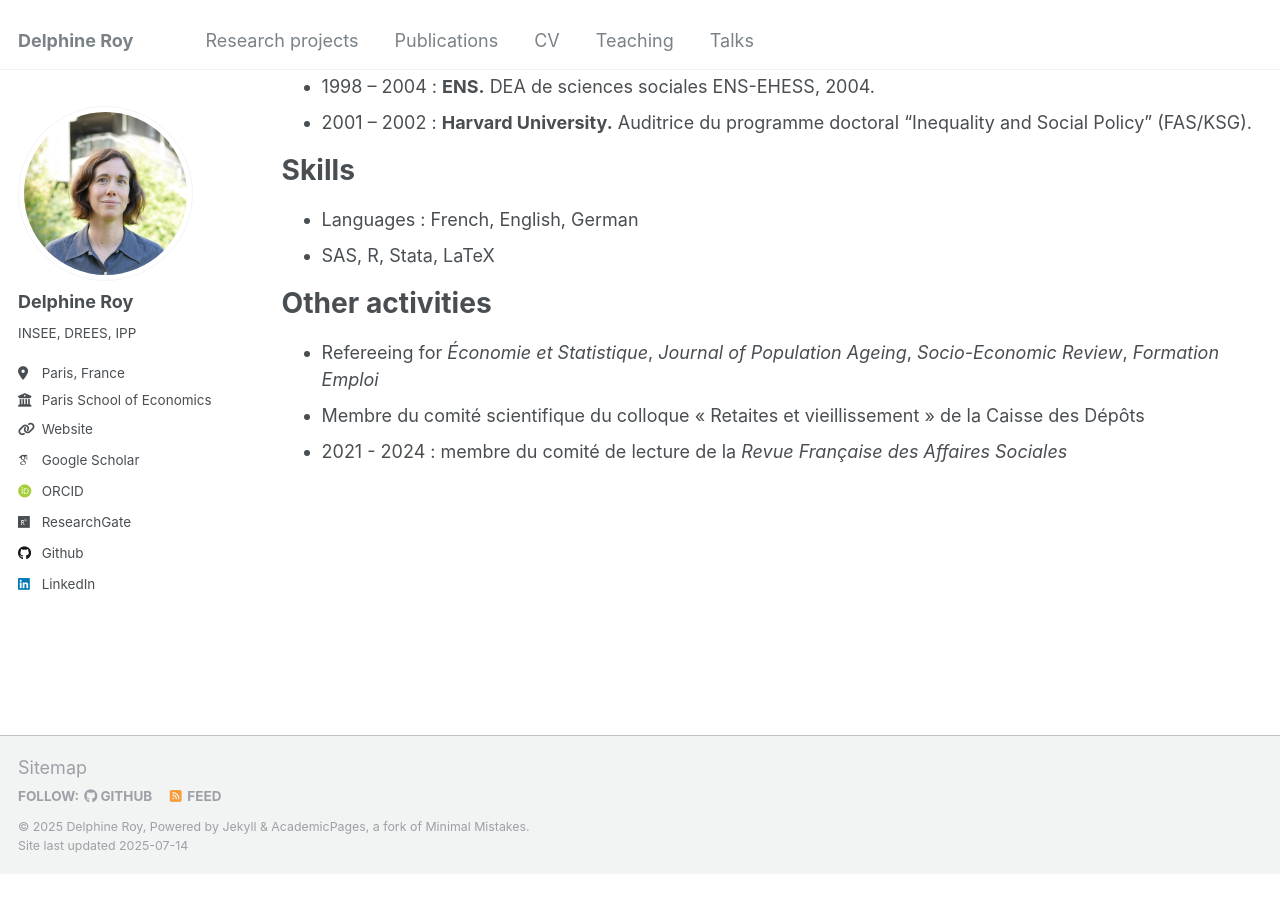
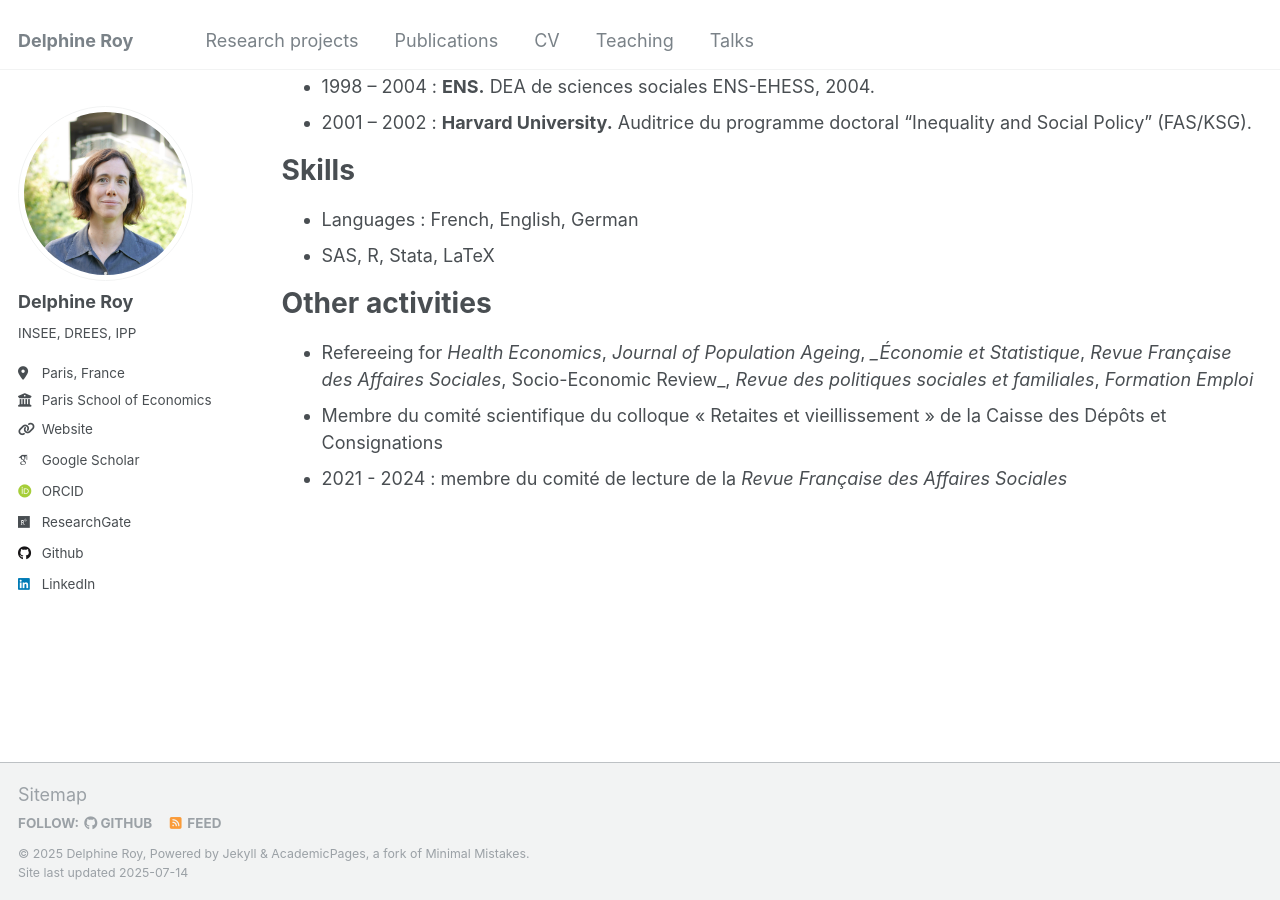
Before and after one commit to DelphineRoy/delphineroy.github.io, a Jekyll site: the page built from _pages/cv.md, in a window 1280 px wide and 900 px high, scrolled down 611 px. Built offline with Jekyll 4.4.1, drawn with Linux system fonts in a browser that asks for light colours; some web fonts are replaced; before the commit the page ends 1484 px from its top, so only the background shows below that.

Commit message:
Update cv.md with refereeing

```diff
--- a/_pages/cv.md
+++ b/_pages/cv.md
@@ -41,6 +41,6 @@ Skills
 
 Other activities
 ======
-- Refereeing for _Économie et Statistique_, _Journal of Population Ageing_, _Socio-Economic Review_, _Formation Emploi_
-- Membre du comité scientifique du colloque « Retaites et vieillissement » de la Caisse des Dépôts
+- Refereeing for _Health Economics_, _Journal of Population Ageing_, __Économie et Statistique_, _Revue Française des Affaires Sociales_, Socio-Economic Review_, _Revue des politiques sociales et familiales_, _Formation Emploi_
+- Membre du comité scientifique du colloque « Retaites et vieillissement » de la Caisse des Dépôts et Consignations
 - 2021 - 2024 : membre du comité de lecture de la _Revue Française des Affaires Sociales_
```
